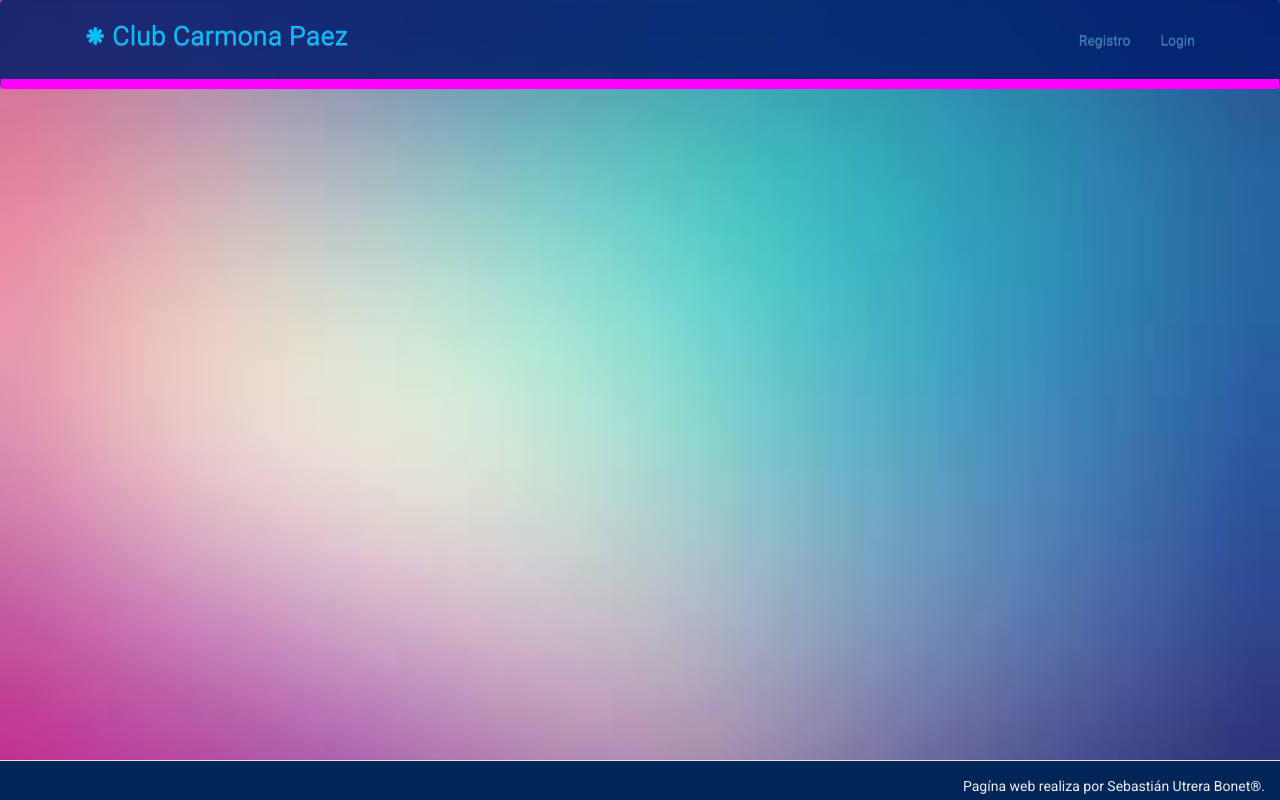
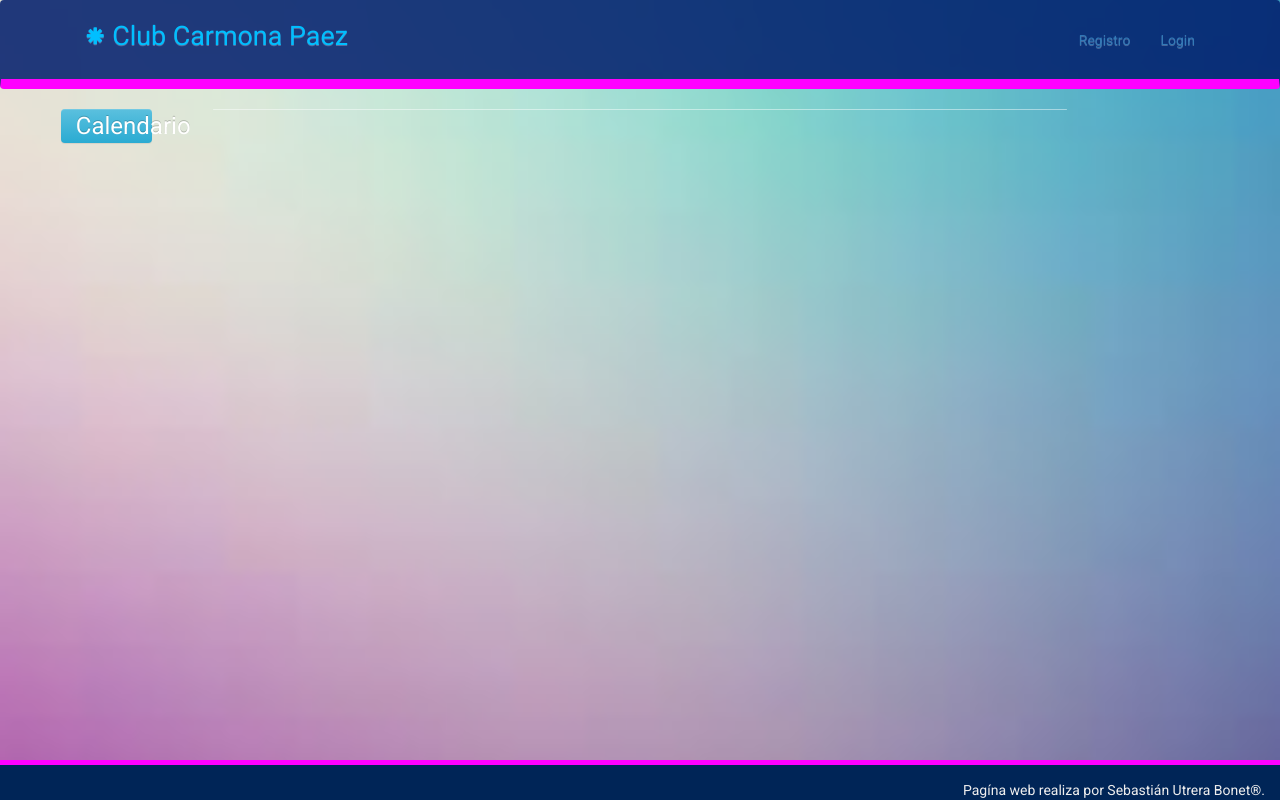
Before and after one commit to SebastianUtreraBonet/clubcarmonapaez, a Django app: page / in a window 1280 px wide. Run offline with Django 3.2, Linux system fonts and the light colour scheme; data that the repository does not hold is empty; some libraries are stand-ins or nearby versions.

Commit message:
Moddified templates

```diff
--- a/clubcarmona/admin.py
+++ b/clubcarmona/admin.py
@@ -1,7 +1,8 @@
 from django.contrib import admin
 
-from clubcarmona.models import Post
+from .models import Post,Carrera
 
 # Register your models here.
 
 admin.site.register(Post)
+admin.site.register(Carrera)
--- a/clubcarmona/templates/Club/plantilla.html
+++ b/clubcarmona/templates/Club/plantilla.html
@@ -10,7 +10,7 @@
 </head>
 
 
-<body style="background-color: aliceblue; background-image:url('../static/img/bg.jpg'); background-size: cover;">
+<body style="background-color: aliceblue; background-image:url('../static/img/bg.jpg'); background-size:200%; background-repeat: no-repeat; background-position: center">
 <nav class="navbar" style="padding:1em 0; background-color:rgba(0, 29, 108, 0.86); border-bottom: 10px solid fuchsia">
     <div class="container">
 
@@ -35,10 +35,7 @@
             <ul class="nav navbar-nav">
 
             </ul>
-
             <ul class="nav navbar-nav navbar-right">
-
-
                 {% if user.is_authenticated %}
                     <form class="navbar-form navbar-left " method="get" action="" role="search">
                         <div class="form-group">
@@ -60,18 +57,21 @@
                     <li><a href="">Registro</a></li>
                     <li><a href="">Login</a></li>
                 {% endif %}
-
             </ul>
         </div>
     </div>
 </nav>
-<div class="container" style="background-color:rgba(252, 255, 255, 0.46);border-radius: 8px">
+<div class="col-lg-2">
+    <a href={% url 'calendario' %} class="btn-info col-lg-6 col-lg-offset-3" style="font-size: x-large; text-align: center; border-radius: 4px" >Calendario</a>
+
+</div>
+<div class="col-lg-8" style="background-color:rgba(252, 255, 255, 0.46);border-radius: 8px">
     {% block content %}
     {% endblock %}
 
 </div>
 </body>
 <footer class="modal-footer"
-        style="height: 40px; text-align: right; background-color: #002557;color:#eee; width: 100%; position: fixed; bottom: 0px;">
+        style="height: 40px; text-align: right; background-color: #002557;color:#eee; width: 100%; position: fixed; bottom: 0px; border-top:5px solid fuchsia;">
     Pagína web realiza por Sebastián Utrera Bonet®.
 </footer>
--- a/clubcarmona/templates/Club/post_list.html
+++ b/clubcarmona/templates/Club/post_list.html
@@ -4,14 +4,12 @@
     setTimeout(window.location('plantilla.html').load(), 2000)
 </script>
 {% block content %}
-
     {% for post in posts %}
         <div class="col-lg-3" style="width: 280px;height: auto; margin: 20px; padding: 10px; background-color: white">
             <img src="{{ post.foto }}" style="width: 100%;">
             <h1><a href="">{{ post.titulo }}</a></h1>
             <p>{{ post.texto|linebreaksbr }}</p>
 
-            <p>published: {{ post.fecha_publicacion }}</p>
         </div>
     {% endfor %}
 {% endblock %}
--- a/clubcarmona/urls.py
+++ b/clubcarmona/urls.py
@@ -3,4 +3,5 @@ from clubcarmona import views
 
 urlpatterns = [
     url(r'^$', views.post_list),
+    url(r'^calendario$', views.calendario, name='calendario')
 ]
--- a/clubcarmona/views.py
+++ b/clubcarmona/views.py
@@ -1,9 +1,19 @@
 from django.shortcuts import render
 from django.utils import timezone
+from clubcarmona.models import *
 
-from clubcarmona.models import Post
+def post_list(request):
+	posts = Carrera.objects.all()
+	return render(request, 'Club/post_list.html', {'posts': posts})
 
 
-def post_list(request):
-    posts = Post.objects.filter(fecha_publicacion__lte=timezone.now()).order_by('fecha_publicacion')
-    return render(request, 'Club/post_list.html', {'posts': posts})
+def calendario(request):
+	hoy = timezone.datetime.today()
+	carrera = Carrera.objects.all()
+	rango = ["ENERO","FEBRERO","MARZO","ABRIL","MAYO","JUNIO","JULIO","AGOSTO","SEPTIEMBRE","OCTUBRE","NOVIEMBRE","DICIEMBRE"]
+	return render(request, 'Club/calendario.html', {
+			'hoy'     : hoy,
+			'carrera':carrera,
+			'rango':rango,
+
+	})
```
Also changed, not shown: clubcarmona/models.py (+8 -0 lines), clubcarmona/templates/Club/calendario.html (added, +28 -0 lines), clubcarmona/migrations/0002_carrera.py (added), clubcarmona/migrations/0003_carrera_fecha.py (added), static/img/proximosEventos/barrosaXV_BKrSA9z.jpg (added), static/img/proximosEventos/barrosaXV_b3C5vOb.jpg (added), static/img/proximosEventos/conils16.jpg (added).
